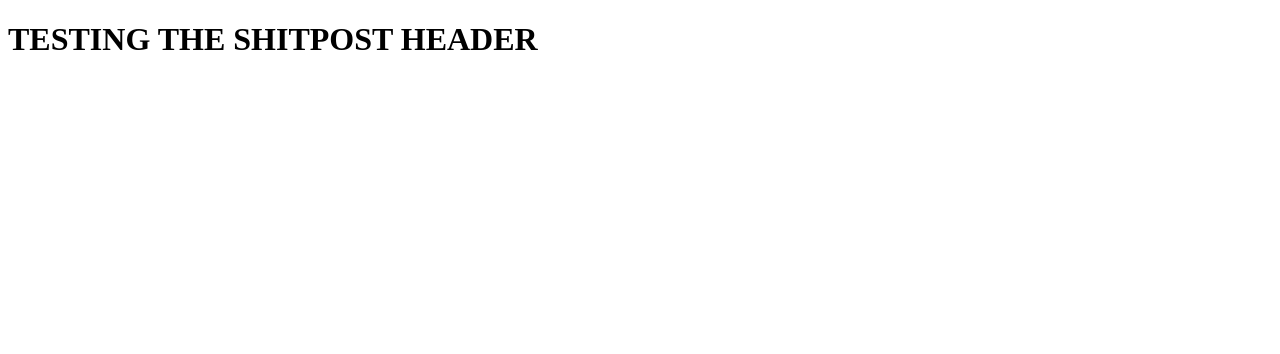
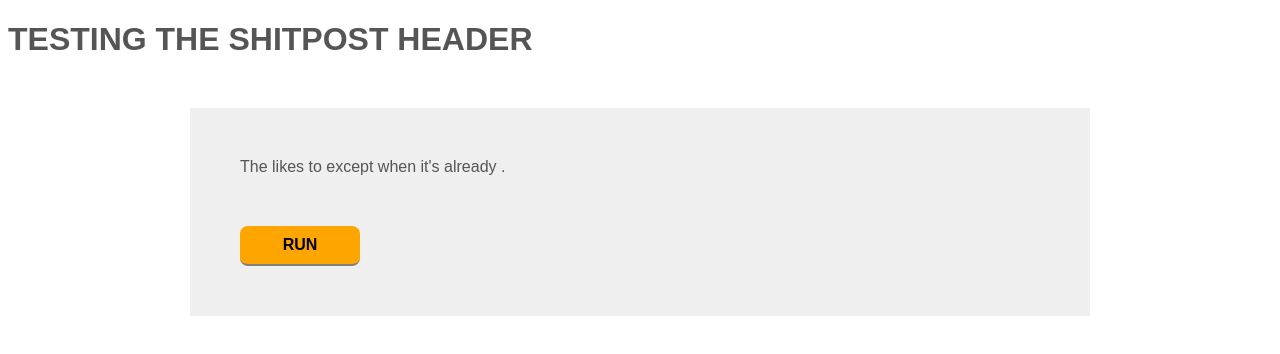
Before and after one commit to CCJWanSui/CCJWanSui.github.io, a plain HTML site: page index.html in a window 1280 px wide. Drawn offline with nearby package versions, Linux system fonts and the light colour scheme.

Commit message:
setup basic index file w/ jquery etc

```diff
--- a/index.html
+++ b/index.html
@@ -1,9 +1,89 @@
 <!DOCTYPE HTML>
 <html>
 	<head>
+		<meta charset="utf-8" />
+		<meta name="viewport" content="width=device-width" />
+
+		<title>CCJ 個屁-POST GENERATOR</title>
+
+		<style>
+			body{
+				font-family: sans-serif;
+				color: #555;
+			}
+			.message{
+				background-color: #efefef;
+				padding: 50px;
+				max-width: 800px;
+				margin: 50px auto;
+			}
+			.message span{
+				color: black;
+				font-weight: bold;
+			}
+			.button{
+				font-size: 16px;
+				width: 100px;
+				text-align: center;
+				background-color: orange;
+				padding: 10px;
+				display: block;
+				border-radius: 8px;
+				cursor: pointer;
+				margin-top: 50px;
+				font-weight: bold;
+				color: black;
+				-webkit-user-select: none;
+				-moz-user-select: none;
+				-ms-user-select: none;
+				user-select: none;
+				border-bottom: 2px solid grey;
+			}
+			.button:active{
+				border-bottom: none;
+				border-top: 2px solid #999;
+			}
+		</style>
+
 	</head>
+
 	<body>
+
 		<h1>TESTING THE SHITPOST HEADER</h1>
+
+		<section class="message">
+			The <span class="noun"></span> likes to <span class="verb"></span> except when it's already <span class="verbing"></span>.
+
+			<div class="button">RUN</div>
+		</section>
+
+
+
+		<!--Start Coding-->
+
+		<script src="https://ajax.googleapis.com/ajax/libs/jquery/1.11.3/jquery.min.js" defer></script>
+		<script src="https://ajax.googleapis.com/ajax/libs/jquery/1.11.3/jquery.min.js" async="async"></script>
+
+		<script type="text/javascript">
+			window.noun = ['dog', 'cat','turtle','potato','chair'];
+			window.verb = ['run','eat','sleep','dream'];
+			window.verbing = ['running','eating','sleeping','crying','laughing','milking'];
+
+			$(document).ready(function() {
+				generate();
+				$('.button').click(function(){
+					generate();
+				});
+			});
+			function generate(){
+				$('.message span').each(function(){
+					var item = $(this).attr('class');
+					var n = Math.floor(Math.random() * window[item].length);
+					$(this).html(window[item][n]);
+				});
+			}
+		</script>
+
 	</body>
 
 </html>
```
